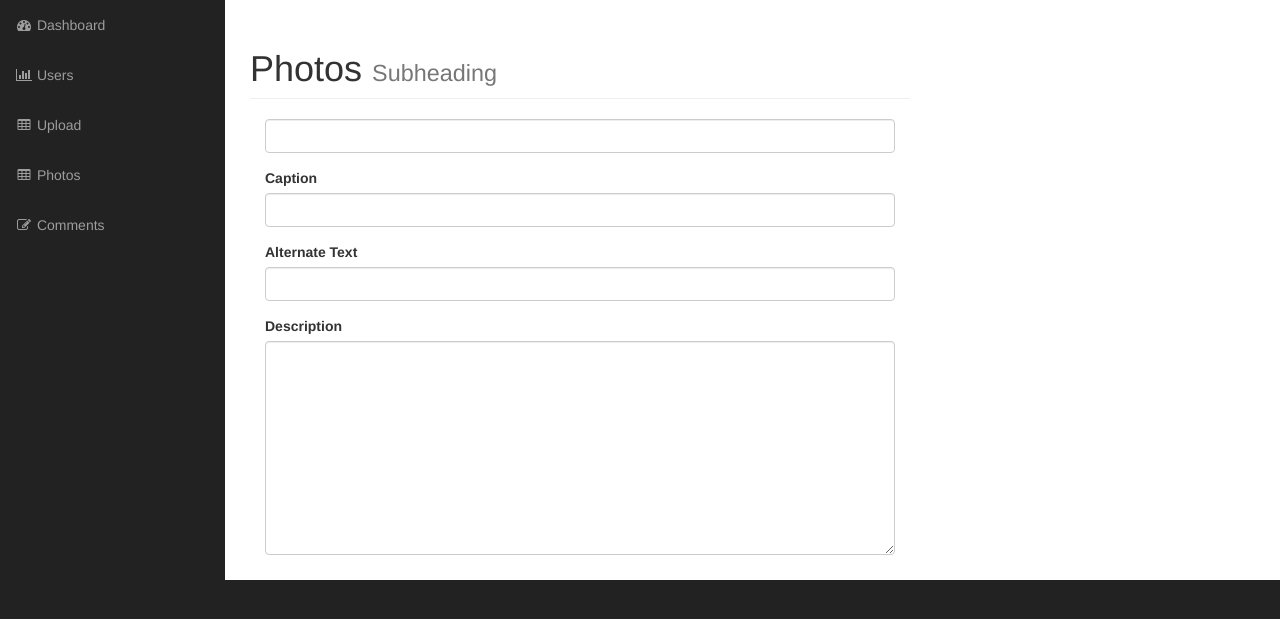
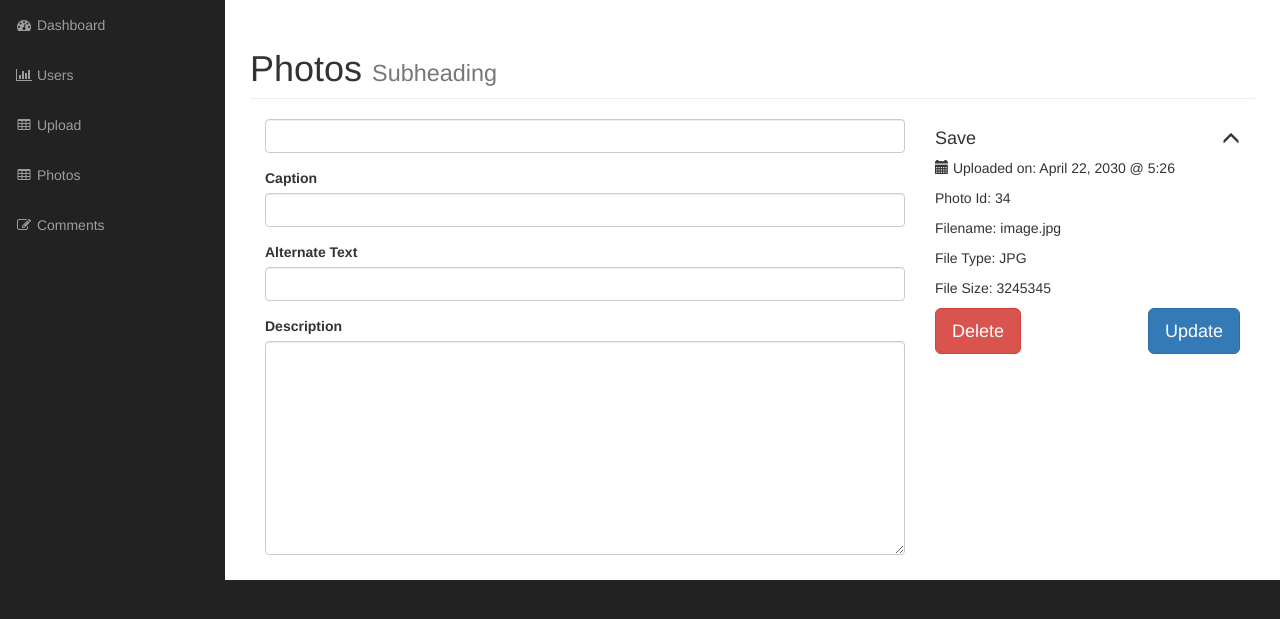
Before and after one commit to rko1985/OOP-PhotoGallery, a PHP site: page /admin/edit_photo.php in a window 1280 px wide. Shown: the part 51-670 px from the top of the page. Run offline with PHP 8.4, Linux system fonts and the light colour scheme; the visitor is signed in with stand-in values (Sample User, id 1); grey boxes labelled with a size stand in for pictures from a placeholder-image service; data that the repository does not hold is empty; some libraries are stand-ins or nearby versions.

Commit message:
lesson 123 finished

```diff
--- a/admin/edit_photo.php
+++ b/admin/edit_photo.php
@@ -4,8 +4,9 @@
 
 <?php
 
-
-
+if(isset($_POST['update'])){
+    echo "yes it works";
+}
 // $photos = Photo::find_all();
 
 ?>
@@ -32,12 +33,14 @@
 
               <!-- Page Heading -->
               <div class="row">
-                  <div class="col-lg-8">
+                  <div class="col-lg-12">
                       <h1 class="page-header">
                           Photos
                           <small>Subheading</small>
                       </h1>
-                      <div class="col-md-12">
+
+                    <form action="edit_photo.php" method="post">
+                      <div class="col-md-8">
 
                         <div class="form-group">
                             <input type="text" name="title" class="form-control">
@@ -56,7 +59,45 @@
                         </div>
 
                       </div>
+
+                      <div class="col-md-4" >
+                            <div  class="photo-info-box">
+                                <div class="info-box-header">
+                                   <h4>Save <span id="toggle" class="glyphicon glyphicon-menu-up pull-right"></span></h4>
+                                </div>
+                            <div class="inside">
+                              <div class="box-inner">
+                                 <p class="text">
+                                   <span class="glyphicon glyphicon-calendar"></span> Uploaded on: April 22, 2030 @ 5:26
+                                  </p>
+                                  <p class="text ">
+                                    Photo Id: <span class="data photo_id_box">34</span>
+                                  </p>
+                                  <p class="text">
+                                    Filename: <span class="data">image.jpg</span>
+                                  </p>
+                                 <p class="text">
+                                  File Type: <span class="data">JPG</span>
+                                 </p>
+                                 <p class="text">
+                                   File Size: <span class="data">3245345</span>
+                                 </p>
+                              </div>
+                              <div class="info-box-footer clearfix">
+                                <div class="info-box-delete pull-left">
+                                    <a  href="delete_photo.php?id=<?php echo $photo->id; ?>" class="btn btn-danger btn-lg ">Delete</a>
+                                </div>
+                                <div class="info-box-update pull-right ">
+                                    <input type="submit" name="update" value="Update" class="btn btn-primary btn-lg ">
+                                </div>
+                              </div>
+                            </div>
+                        </div>
+                    </div>
+
+                    </form>
                   </div>
+
               </div>
               <!-- /.row -->
 
```
